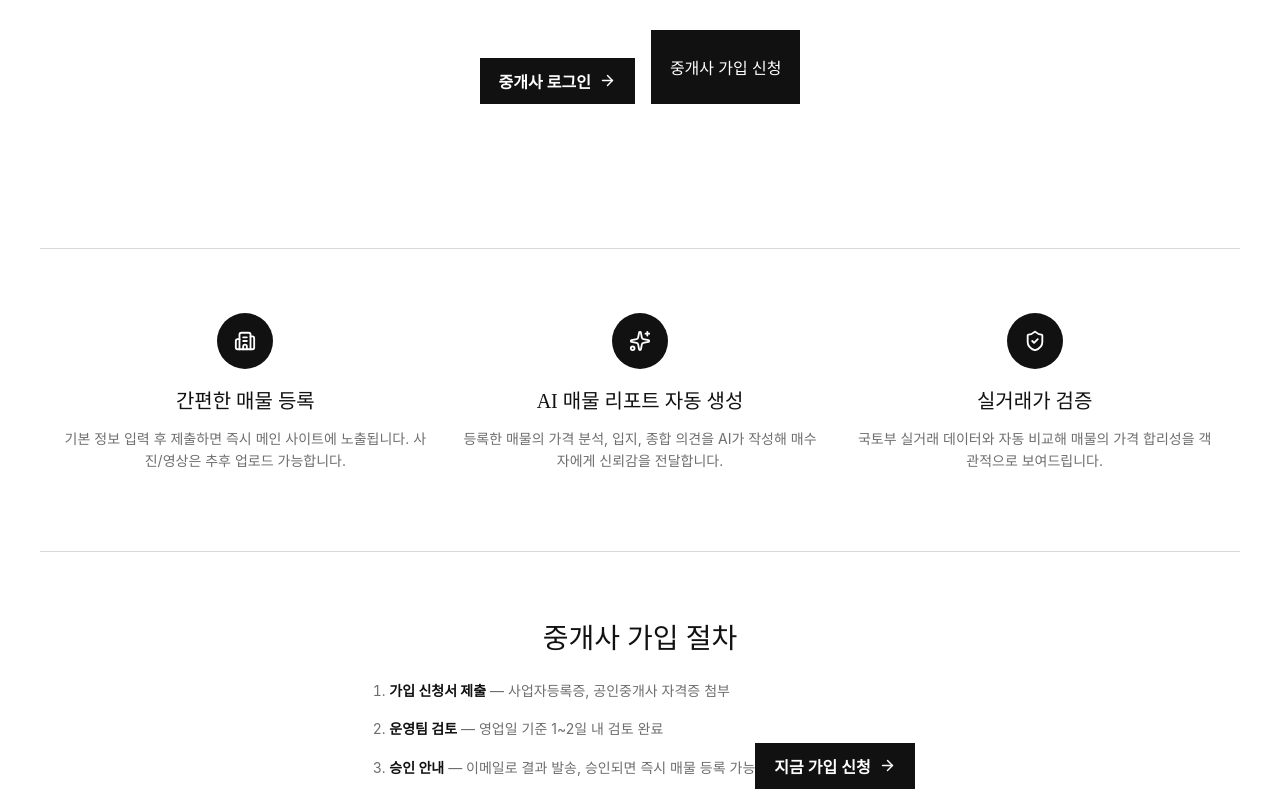
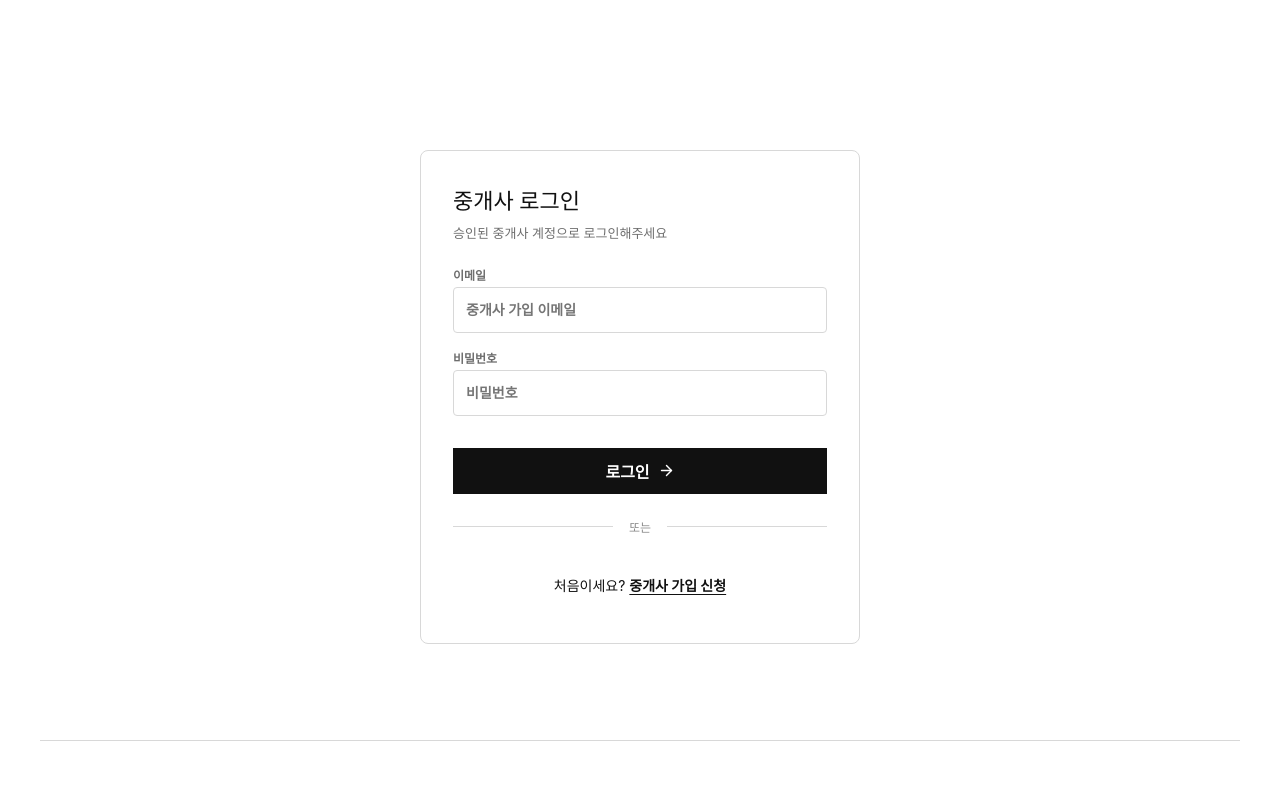
Before and after one commit to jun030426/guepmae, a React (Vite) app: page /agent in a window 1280 px wide. Shown: the part 460-1260 px from the top of the page. Built offline with nearby package versions, Linux system fonts and the light colour scheme; no server answers; a web font is replaced by a local one.

Commit message:
feat: /agent 페이지 안에서 바로 중개사 로그인 가능 (메인 /login 안 거치고)

```diff
--- a/src/pages/AgentLanding.jsx
+++ b/src/pages/AgentLanding.jsx
@@ -1,18 +1,58 @@
-import { useEffect } from 'react';
+import { useEffect, useState } from 'react';
 import { Link, useNavigate } from 'react-router-dom';
-import { ArrowRight, Building2, Sparkles, ShieldCheck } from 'lucide-react';
+import { ArrowRight, Building2, Sparkles, ShieldCheck, AlertTriangle } from 'lucide-react';
 import { useAuth } from '../context/AuthContext.jsx';
 
+const initialLoginForm = { email: '', password: '' };
+
+function friendlyAuthError(error) {
+  const msg = error?.message ?? '';
+  if (msg.includes('Invalid login credentials')) return '이메일 또는 비밀번호가 올바르지 않습니다.';
+  if (msg.includes('Email not confirmed')) return '이메일 인증 후 로그인할 수 있습니다.';
+  return msg || '로그인을 처리하지 못했습니다.';
+}
+
 function AgentLanding() {
-  const { isAuthenticated, profile } = useAuth();
+  const { isAuthenticated, profile, signIn, isConfigured } = useAuth();
   const navigate = useNavigate();
+  const [loginForm, setLoginForm] = useState(initialLoginForm);
+  const [error, setError] = useState('');
+  const [submitting, setSubmitting] = useState(false);
 
-  // 이미 중개사로 로그인되어 있으면 대시보드로 자동 이동
+  // 이미 agent 로 로그인되어 있으면 대시보드로 자동 이동
   useEffect(() => {
     if (isAuthenticated && profile?.role && ['agent', 'admin'].includes(profile.role)) {
       navigate('/agent/dashboard', { replace: true });
     }
   }, [isAuthenticated, profile, navigate]);
+
+  const updateForm = (event) => {
+    const { name, value } = event.target;
+    setLoginForm((current) => ({ ...current, [name]: value }));
+  };
+
+  const handleLogin = async (event) => {
+    event.preventDefault();
+    setError('');
+    setSubmitting(true);
+    try {
+      const result = await signIn(loginForm);
+      // 로그인 후 role 검증 — agent/admin 아니면 안내
+      if (!['agent', 'admin'].includes(result.profile?.role)) {
+        setError('중개사 권한이 없는 계정입니다. 우측 "가입 신청" 으로 신청해주세요.');
+        return;
+      }
+      navigate('/agent/dashboard', { replace: true });
+    } catch (err) {
+      setError(friendlyAuthError(err));
+    } finally {
+      setSubmitting(false);
+    }
+  };
+
+  // 일반 사용자(role=user)로 로그인된 상태 — 권한 안내
+  const isNonAgentLoggedIn =
+    isAuthenticated && profile?.role && !['agent', 'admin'].includes(profile.role);
 
   return (
     <div className="page-shell agent-landing">
@@ -20,25 +60,83 @@ function AgentLanding() {
         <p className="section-eyebrow">중개사 portal</p>
         <h1>매물 등록부터 AI 리포트까지<br />한 번에 처리하세요</h1>
         <p className="agent-landing-subtitle">
-          국토부 실거래가 기반의 검증 시스템과 AI 매물 리포트로 매물의 가치를 명확하게 전달합니다.
+          국토부 실거래가 기반 검증 + AI 매물 리포트 자동 생성. 매물의 가치를 명확하게 전달합니다.
         </p>
+      </section>
 
-        <div className="agent-landing-actions">
-          <Link to="/login" className="primary-link-button">
-            중개사 로그인
-            <ArrowRight size={17} />
-          </Link>
-          <Link to="/agent/signup" className="outline-dark-button">
-            중개사 가입 신청
-          </Link>
-        </div>
+      {/* 인라인 로그인 — agent portal 안에서 인증 완료 */}
+      <section className="container agent-login-section">
+        {isNonAgentLoggedIn ? (
+          <div className="agent-login-card non-agent">
+            <AlertTriangle size={28} />
+            <h2>중개사 권한이 없습니다</h2>
+            <p>
+              <strong>{profile?.email}</strong> 계정은 아직 중개사로 승인되지 않았습니다.
+              아래에서 가입 신청을 진행해주세요.
+            </p>
+            <Link to="/agent/signup" className="primary-link-button">
+              중개사 가입 신청 <ArrowRight size={17} />
+            </Link>
+          </div>
+        ) : (
+          <div className="agent-login-card">
+            <h2>중개사 로그인</h2>
+            <p className="agent-login-subtitle">승인된 중개사 계정으로 로그인해주세요</p>
+
+            {!isConfigured && (
+              <p className="form-status error">Supabase 환경변수가 없어 인증 기능을 사용할 수 없습니다.</p>
+            )}
+
+            <form className="agent-login-form" onSubmit={handleLogin}>
+              <label>
+                이메일
+                <input
+                  type="email"
+                  name="email"
+                  value={loginForm.email}
+                  onChange={updateForm}
+                  autoComplete="email"
+                  placeholder="중개사 가입 이메일"
+                  required
+                />
+              </label>
+              <label>
+                비밀번호
+                <input
+                  type="password"
+                  name="password"
+                  value={loginForm.password}
+                  onChange={updateForm}
+                  autoComplete="current-password"
+                  placeholder="비밀번호"
+                  required
+                />
+              </label>
+              {error && <p className="form-status error">{error}</p>}
+              <button
+                type="submit"
+                className="primary-link-button agent-login-submit"
+                disabled={submitting || !isConfigured}
+              >
+                {submitting ? '확인 중...' : '로그인'}
+                {!submitting && <ArrowRight size={17} />}
+              </button>
+            </form>
+
+            <div className="agent-login-divider"><span>또는</span></div>
+
+            <Link to="/agent/signup" className="agent-signup-cta">
+              처음이세요? <strong>중개사 가입 신청</strong>
+            </Link>
+          </div>
+        )}
       </section>
 
       <section className="container agent-landing-features">
         <div className="agent-feature">
           <div className="agent-feature-icon"><Building2 size={22} /></div>
           <h3>간편한 매물 등록</h3>
-          <p>기본 정보 입력 후 제출하면 즉시 메인 사이트에 노출됩니다. 사진/영상은 추후 업로드 가능합니다.</p>
+          <p>기본 정보 입력 후 제출하면 즉시 메인 사이트에 노출됩니다.</p>
         </div>
         <div className="agent-feature">
           <div className="agent-feature-icon"><Sparkles size={22} /></div>
@@ -51,19 +149,6 @@ function AgentLanding() {
           <p>국토부 실거래 데이터와 자동 비교해 매물의 가격 합리성을 객관적으로 보여드립니다.</p>
         </div>
       </section>
-
-      <section className="container agent-landing-cta">
-        <h2>중개사 가입 절차</h2>
-        <ol>
-          <li><strong>가입 신청서 제출</strong> — 사업자등록증, 공인중개사 자격증 첨부</li>
-          <li><strong>운영팀 검토</strong> — 영업일 기준 1~2일 내 검토 완료</li>
-          <li><strong>승인 안내</strong> — 이메일로 결과 발송, 승인되면 즉시 매물 등록 가능</li>
-        </ol>
-        <Link to="/agent/signup" className="primary-link-button">
-          지금 가입 신청
-          <ArrowRight size={17} />
-        </Link>
-      </section>
     </div>
   );
 }
--- a/src/styles/compass-phase1.css
+++ b/src/styles/compass-phase1.css
@@ -1707,6 +1707,111 @@ body {
   font-size: 14px;
   color: var(--color-text-muted);
   line-height: var(--lh-normal);
+}
+
+/* agent portal 내 로그인 카드 (랜딩에 inline) */
+.agent-login-section {
+  padding: var(--space-3) var(--space-3) var(--space-5);
+  display: flex;
+  justify-content: center;
+}
+
+.agent-login-card {
+  width: 100%;
+  max-width: 440px;
+  padding: var(--space-4);
+  border: 1px solid var(--color-border);
+  border-radius: var(--radius-md);
+  background: var(--color-bg);
+}
+
+.agent-login-card.non-agent {
+  text-align: center;
+}
+
+.agent-login-card.non-agent svg {
+  color: #c0392b;
+  margin-bottom: var(--space-2);
+}
+
+.agent-login-card h2 {
+  font-family: var(--font-serif);
+  font-weight: 500;
+  font-size: 22px;
+  margin: 0 0 var(--space-1);
+}
+
+.agent-login-subtitle {
+  font-size: 13px;
+  color: var(--color-text-muted);
+  margin: 0 0 var(--space-3);
+}
+
+.agent-login-form {
+  display: flex;
+  flex-direction: column;
+  gap: var(--space-2);
+}
+
+.agent-login-form label {
+  display: flex;
+  flex-direction: column;
+  gap: 4px;
+  font-size: 12px;
+  font-weight: 600;
+  color: var(--color-text-muted);
+}
+
+.agent-login-form input {
+  padding: 10px 12px;
+  border-radius: var(--radius-sm);
+  border: 1px solid var(--color-border);
+  background: var(--color-bg);
+  color: var(--color-text);
+  font-size: 14px;
+  font-family: inherit;
+}
+
+.agent-login-form input:focus {
+  outline: none;
+  border-color: var(--color-text);
+}
+
+.agent-login-submit {
+  margin-top: var(--space-2);
+  width: 100%;
+  justify-content: center;
+}
+
+.agent-login-divider {
+  display: flex;
+  align-items: center;
+  gap: var(--space-2);
+  margin: var(--space-3) 0;
+  color: var(--color-text-subtle);
+  font-size: 12px;
+}
+
+.agent-login-divider::before,
+.agent-login-divider::after {
+  content: '';
+  flex: 1;
+  height: 1px;
+  background: var(--color-border);
+}
+
+.agent-signup-cta {
+  display: block;
+  text-align: center;
+  padding: var(--space-2);
+  color: var(--color-text);
+  text-decoration: none;
+  font-size: 14px;
+}
+
+.agent-signup-cta strong {
+  text-decoration: underline;
+  text-underline-offset: 3px;
 }
 
 .agent-landing-cta {
```
